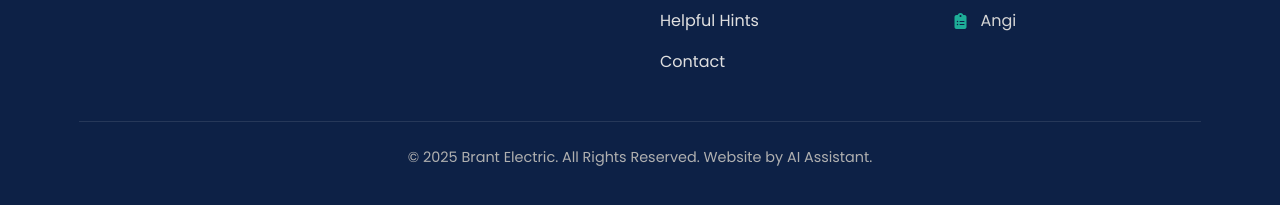
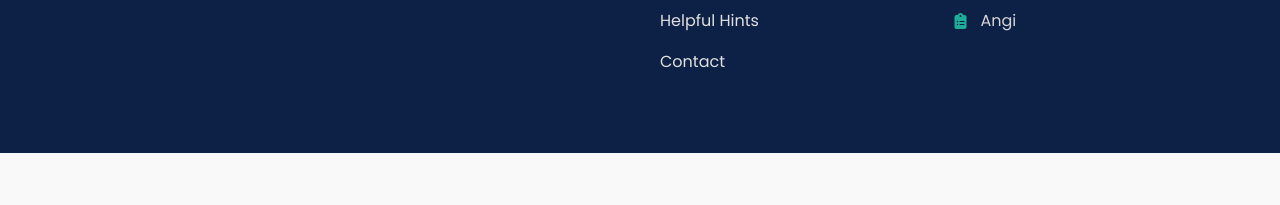
Before and after one commit to timothyjjcrow/Brant-Electric, a plain HTML site: page services.html in a window 1280 px wide. Shown: the part 3166-3371 px from the top of the page. After the commit the page ends 3319 px from the top, so only its background shows below. Drawn offline with nearby package versions, Linux system fonts and the light colour scheme.

Commit message:
Update services.html

```diff
--- a/services.html
+++ b/services.html
@@ -370,12 +370,6 @@
             </ul>
           </div>
         </div>
-        <div class="footer-bottom">
-          <p>
-            &copy; <span id="current-year"></span> Brant Electric. All Rights
-            Reserved. Website by AI Assistant.
-          </p>
-        </div>
       </div>
     </footer>
 
```
